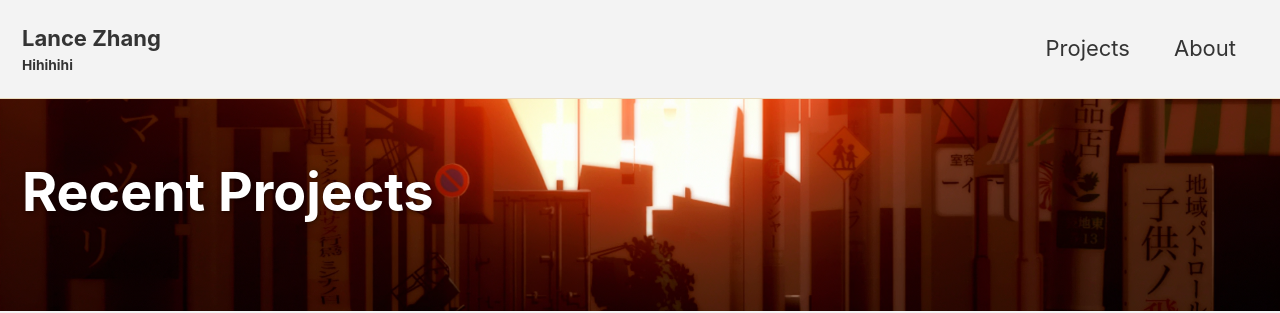
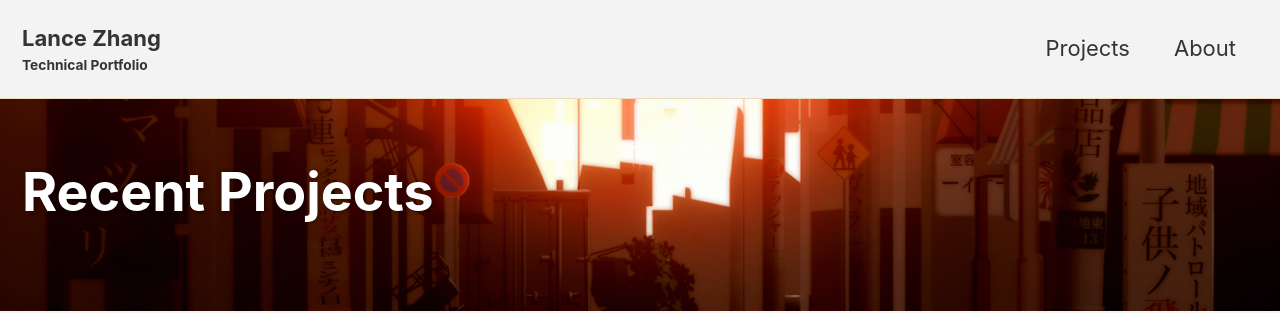
Before and after one commit to lancelancezhang/lancelancezhang.github.io, a Jekyll site: the page built from index.html, in a window 1280 px wide. Shown: the top 313 px of the page. Built offline with Jekyll 4.4.1, drawn with Linux system fonts in a browser that asks for light colours; cached includes are drawn as plain includes; nearby versions of some CDN libraries; the list of posts is cut into pages by our own code.

Commit message:
minor change

```diff
--- a/_config.yml
+++ b/_config.yml
@@ -18,7 +18,7 @@ minimal_mistakes_skin    : "dirt" #, "aqua", "contrast", "dark", "dirt", "neon",
 locale                   : "en-US"
 title                    : "Lance Zhang"
 title_separator          : "|"
-subtitle                 : "Hihihihi"
+subtitle                 : "Technical Portfolio"
 name                     : "Lance Zhang"
 description              : "Software Engineer Portfolio"
 url                      : # the base hostname & protocol for your site e.g. "https://mmistakes.github.io"
```
